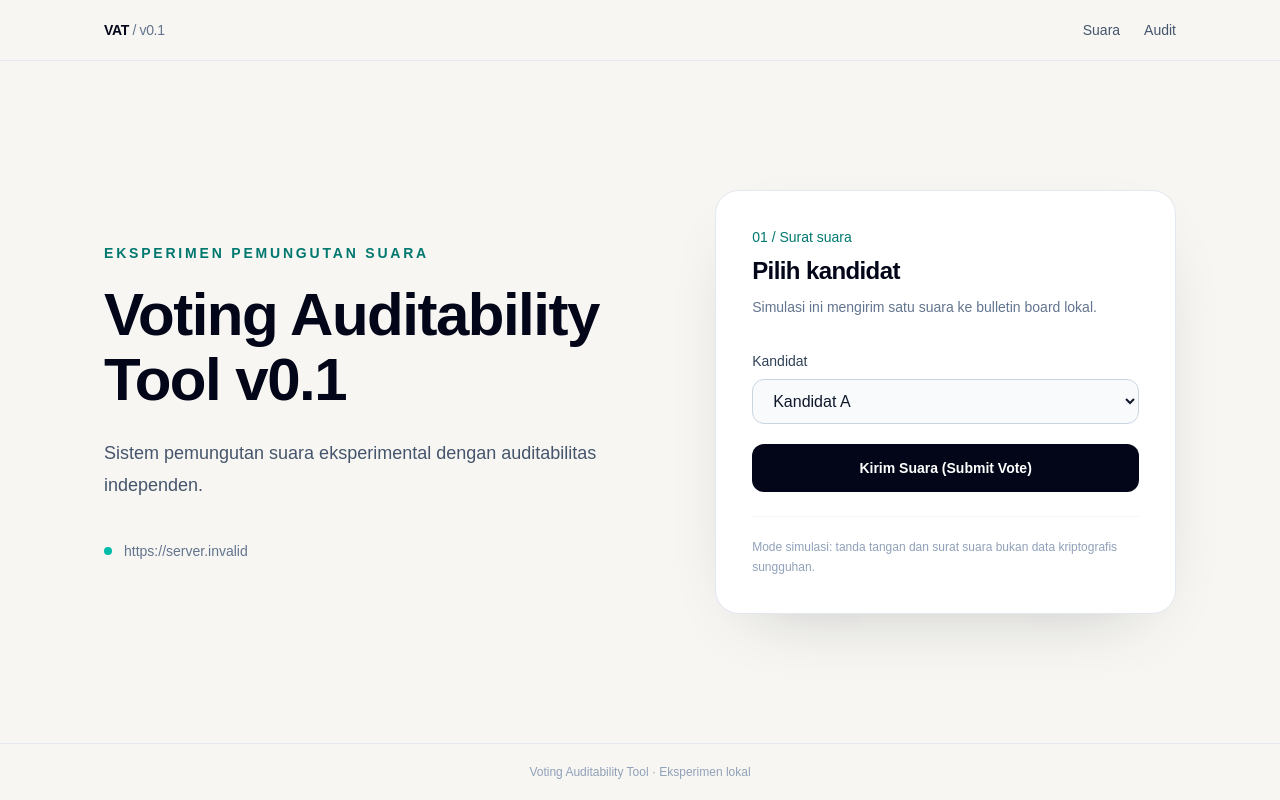
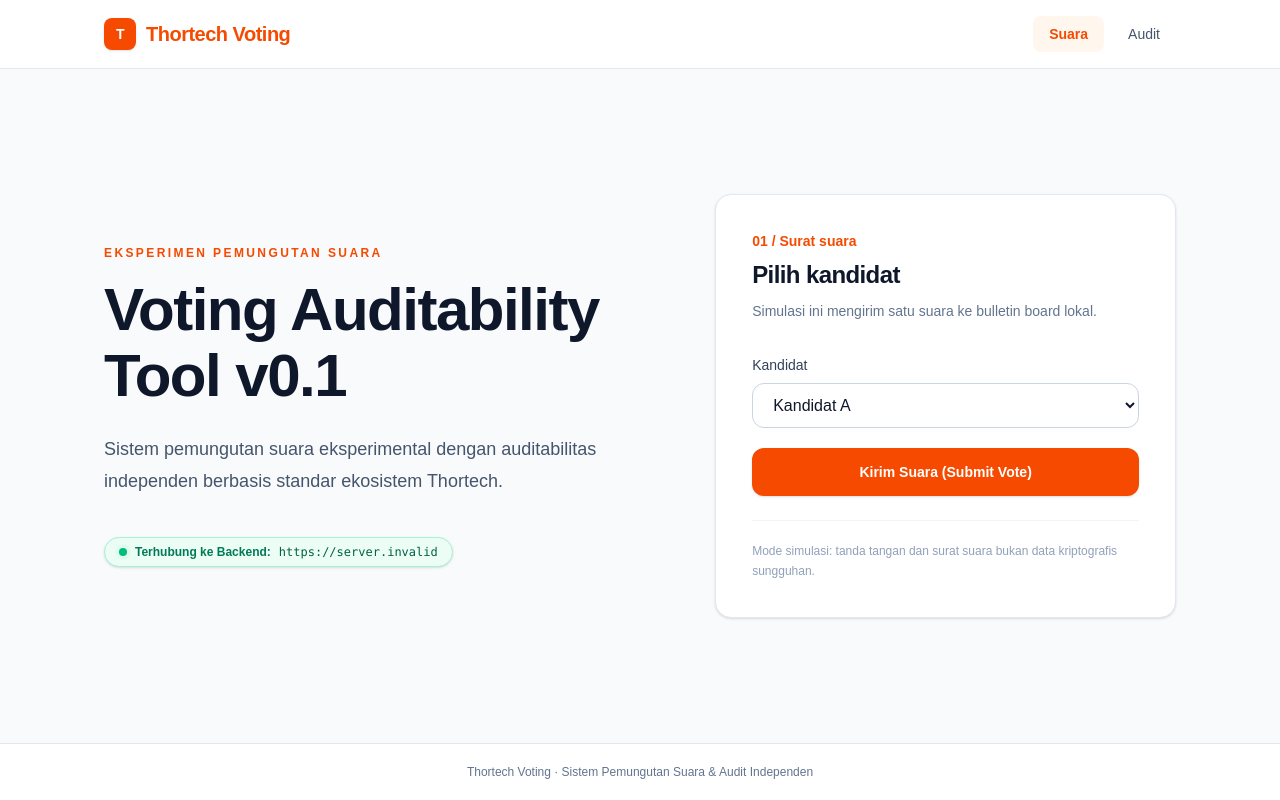
Before and after one commit to bagusgrav/voting, a Next.js app in the folder frontend/: page / in a window 1280 px wide. Built offline with nearby package versions, Linux system fonts and the light colour scheme; no server answers.

Commit message:
style(ui): rebrand to energetic orange thortech theme

```diff
--- a/frontend/app/globals.css
+++ b/frontend/app/globals.css
@@ -5,7 +5,7 @@
 }
 
 body {
-  background: #f7f6f2;
+  background-color: #f8fafc;
   color: #0f172a;
   font-family: Arial, Helvetica, sans-serif;
 }
--- a/frontend/app/layout.tsx
+++ b/frontend/app/layout.tsx
@@ -1,44 +1,25 @@
 import type { Metadata } from "next";
-import Link from "next/link";
+import Navbar from "./navbar";
 import "./globals.css";
 
 export const metadata: Metadata = {
-  title: "Voting Auditability Tool v0.1",
+  title: "Thortech Voting - Auditability Tool",
   description:
-    "Sistem pemungutan suara eksperimental dengan auditabilitas independen.",
+    "Sistem pemungutan suara eksperimental dengan auditabilitas independen dalam ekosistem Thortech.",
 };
 
-export default function RootLayout({ children }: LayoutProps<"/">) {
+export default function RootLayout({
+  children,
+}: {
+  children: React.ReactNode;
+}) {
   return (
     <html lang="id" className="h-full antialiased">
-      <body className="flex min-h-full flex-col">
-        <header className="border-b border-slate-200/80 bg-[#f7f6f2]">
-          <nav
-            aria-label="Navigasi utama"
-            className="mx-auto flex w-full max-w-6xl items-center justify-between px-6 py-5 sm:px-10"
-          >
-            <Link
-              href="/"
-              className="text-sm font-semibold tracking-tight text-slate-950"
-            >
-              VAT <span className="font-normal text-slate-500">/ v0.1</span>
-            </Link>
-            <div className="flex items-center gap-6 text-sm font-medium text-slate-600">
-              <Link className="transition hover:text-teal-800" href="/">
-                Suara
-              </Link>
-              <Link
-                className="transition hover:text-teal-800"
-                href="/audit"
-              >
-                Audit
-              </Link>
-            </div>
-          </nav>
-        </header>
+      <body className="flex min-h-full flex-col bg-slate-50 text-slate-900">
+        <Navbar />
         {children}
-        <footer className="border-t border-slate-200/80 px-6 py-5 text-center text-xs text-slate-400">
-          Voting Auditability Tool · Eksperimen lokal
+        <footer className="mt-auto border-t border-slate-200 bg-white px-6 py-5 text-center text-xs text-slate-500">
+          Thortech Voting · Sistem Pemungutan Suara &amp; Audit Independen
         </footer>
       </body>
     </html>
--- /dev/null
+++ b/frontend/app/navbar.tsx
@@ -0,0 +1,53 @@
+"use client";
+
+import Link from "next/link";
+import { usePathname } from "next/navigation";
+
+export default function Navbar() {
+  const pathname = usePathname();
+
+  const navLinks = [
+    { href: "/", label: "Suara" },
+    { href: "/audit", label: "Audit" },
+  ];
+
+  return (
+    <header className="sticky top-0 z-50 border-b border-slate-200 bg-white/95 backdrop-blur-sm">
+      <nav
+        aria-label="Navigasi utama"
+        className="mx-auto flex w-full max-w-6xl items-center justify-between px-6 py-4 sm:px-10"
+      >
+        <Link
+          href="/"
+          className="flex items-center gap-2.5 text-xl font-bold tracking-tight text-orange-600 transition hover:text-orange-700"
+        >
+          <span className="flex h-8 w-8 items-center justify-center rounded-lg bg-orange-600 text-sm font-extrabold text-white shadow-sm">
+            T
+          </span>
+          <span>Thortech Voting</span>
+        </Link>
+        <div className="flex items-center gap-2">
+          {navLinks.map((link) => {
+            const isActive =
+              link.href === "/"
+                ? pathname === "/"
+                : pathname.startsWith(link.href);
+            return (
+              <Link
+                key={link.href}
+                href={link.href}
+                className={`rounded-lg px-4 py-2 text-sm font-medium transition ${
+                  isActive
+                    ? "bg-orange-50 font-semibold text-orange-600"
+                    : "text-slate-600 hover:bg-slate-100 hover:text-slate-900"
+                }`}
+              >
+                {link.label}
+              </Link>
+            );
+          })}
+        </div>
+      </nav>
+    </header>
+  );
+}
--- a/frontend/app/page.tsx
+++ b/frontend/app/page.tsx
@@ -54,30 +54,38 @@ export default function Home() {
     }
   }
 
+  const backendUrl = process.env.NEXT_PUBLIC_API_URL || "http://localhost:3000";
+
   return (
     <main className="mx-auto flex w-full max-w-6xl flex-1 items-center px-6 py-14 sm:px-10">
       <div className="grid w-full gap-12 lg:grid-cols-[1.1fr_0.9fr] lg:items-center">
         <section>
-          <p className="mb-5 text-sm font-semibold uppercase tracking-[0.2em] text-teal-700">
-            Eksperimen pemungutan suara
+          <p className="mb-4 text-xs font-bold uppercase tracking-[0.2em] text-orange-600">
+            Eksperimen Pemungutan Suara
           </p>
-          <h1 className="max-w-2xl text-5xl font-semibold leading-[1.08] tracking-tight text-slate-950 sm:text-6xl">
+          <h1 className="max-w-2xl text-4xl font-extrabold leading-[1.1] tracking-tight text-slate-900 sm:text-5xl lg:text-6xl">
             Voting Auditability Tool v0.1
           </h1>
           <p className="mt-6 max-w-xl text-lg leading-8 text-slate-600">
             Sistem pemungutan suara eksperimental dengan auditabilitas
-            independen.
+            independen berbasis standar ekosistem Thortech.
           </p>
-          <div className="mt-10 flex items-center gap-3 text-sm text-slate-500">
-            <span className="size-2 rounded-full bg-teal-500" />
-            <span>{process.env.NEXT_PUBLIC_API_URL || "localhost:3000"}</span>
+          <div className="mt-10">
+            <div className="inline-flex items-center gap-2 rounded-full border border-emerald-200 bg-emerald-50 px-3.5 py-1.5 text-xs font-semibold text-emerald-700 shadow-sm">
+              <span className="relative flex h-2 w-2">
+                <span className="absolute inline-flex h-full w-full animate-ping rounded-full bg-emerald-400 opacity-75"></span>
+                <span className="relative inline-flex h-2 w-2 rounded-full bg-emerald-500"></span>
+              </span>
+              <span>Terhubung ke Backend:</span>
+              <span className="font-mono font-normal text-emerald-800">{backendUrl}</span>
+            </div>
           </div>
         </section>
 
-        <section className="rounded-3xl border border-slate-200 bg-white p-7 shadow-[0_24px_70px_-40px_rgba(15,23,42,0.3)] sm:p-9">
+        <section className="rounded-2xl border border-slate-200 bg-white p-7 shadow-sm transition hover:shadow-md sm:p-9">
           <div className="mb-8">
-            <p className="text-sm font-medium text-teal-700">01 / Surat suara</p>
-            <h2 className="mt-2 text-2xl font-semibold tracking-tight text-slate-950">
+            <p className="text-sm font-semibold text-orange-600">01 / Surat suara</p>
+            <h2 className="mt-2 text-2xl font-bold tracking-tight text-slate-900">
               Pilih kandidat
             </h2>
             <p className="mt-2 text-sm leading-6 text-slate-500">
@@ -96,7 +104,7 @@ export default function Home() {
               id="candidate"
               value={candidate}
               onChange={(event) => setCandidate(event.target.value)}
-              className="w-full rounded-xl border border-slate-300 bg-slate-50 px-4 py-3 text-slate-900 outline-none transition focus:border-teal-600 focus:ring-4 focus:ring-teal-600/10"
+              className="w-full rounded-xl border border-slate-300 bg-white px-4 py-3 text-slate-900 outline-none transition focus:border-orange-500 focus:ring-4 focus:ring-orange-500/10"
             >
               <option value="A">Kandidat A</option>
               <option value="B">Kandidat B</option>
@@ -106,7 +114,7 @@ export default function Home() {
             <button
               type="submit"
               disabled={isLoading}
-              className="mt-5 w-full rounded-xl bg-slate-950 px-5 py-3.5 text-sm font-semibold text-white transition hover:bg-teal-800 disabled:cursor-wait disabled:opacity-60"
+              className="mt-5 w-full rounded-xl bg-orange-600 px-5 py-3.5 text-sm font-semibold text-white shadow-sm transition hover:bg-orange-700 focus:outline-none focus:ring-4 focus:ring-orange-500/20 disabled:cursor-wait disabled:opacity-60"
             >
               {isLoading ? "Menghubungkan..." : "Kirim Suara (Submit Vote)"}
             </button>
@@ -116,12 +124,12 @@ export default function Home() {
             <p
               role="status"
               aria-live="polite"
-              className={`mt-5 rounded-xl px-4 py-3 text-sm ${
+              className={`mt-5 rounded-xl border px-4 py-3 text-sm font-medium ${
                 feedback.type === "success"
-                  ? "bg-emerald-50 text-emerald-800"
+                  ? "border-emerald-200 bg-emerald-50 text-emerald-800"
                   : feedback.type === "warning"
-                    ? "bg-amber-50 text-amber-800"
-                    : "bg-rose-50 text-rose-800"
+                    ? "border-amber-200 bg-amber-50 text-amber-800"
+                    : "border-rose-200 bg-rose-50 text-rose-800"
               }`}
             >
               {feedback.message}
```
Also changed, not shown: frontend/app/audit/page.tsx (+15 -14 lines).
